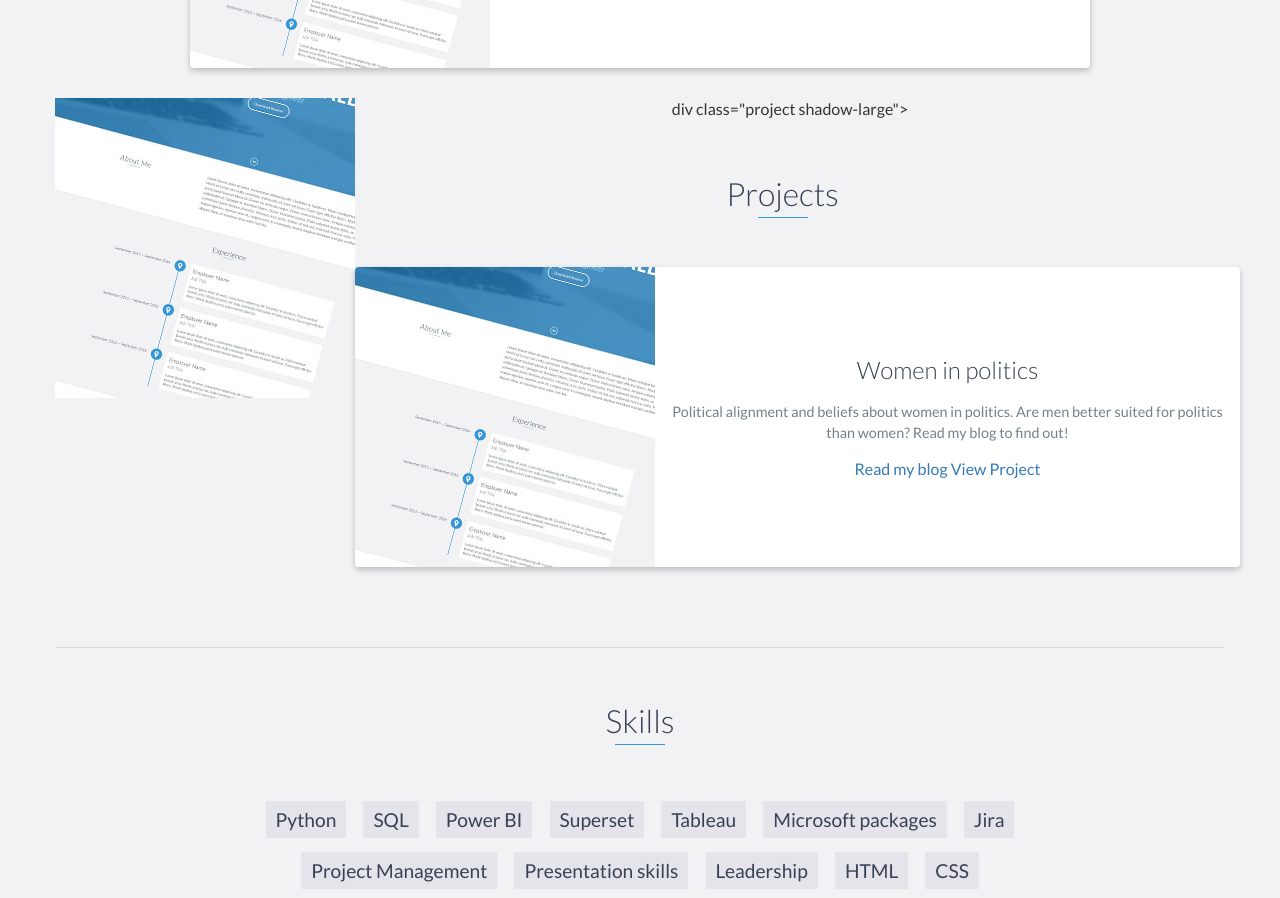
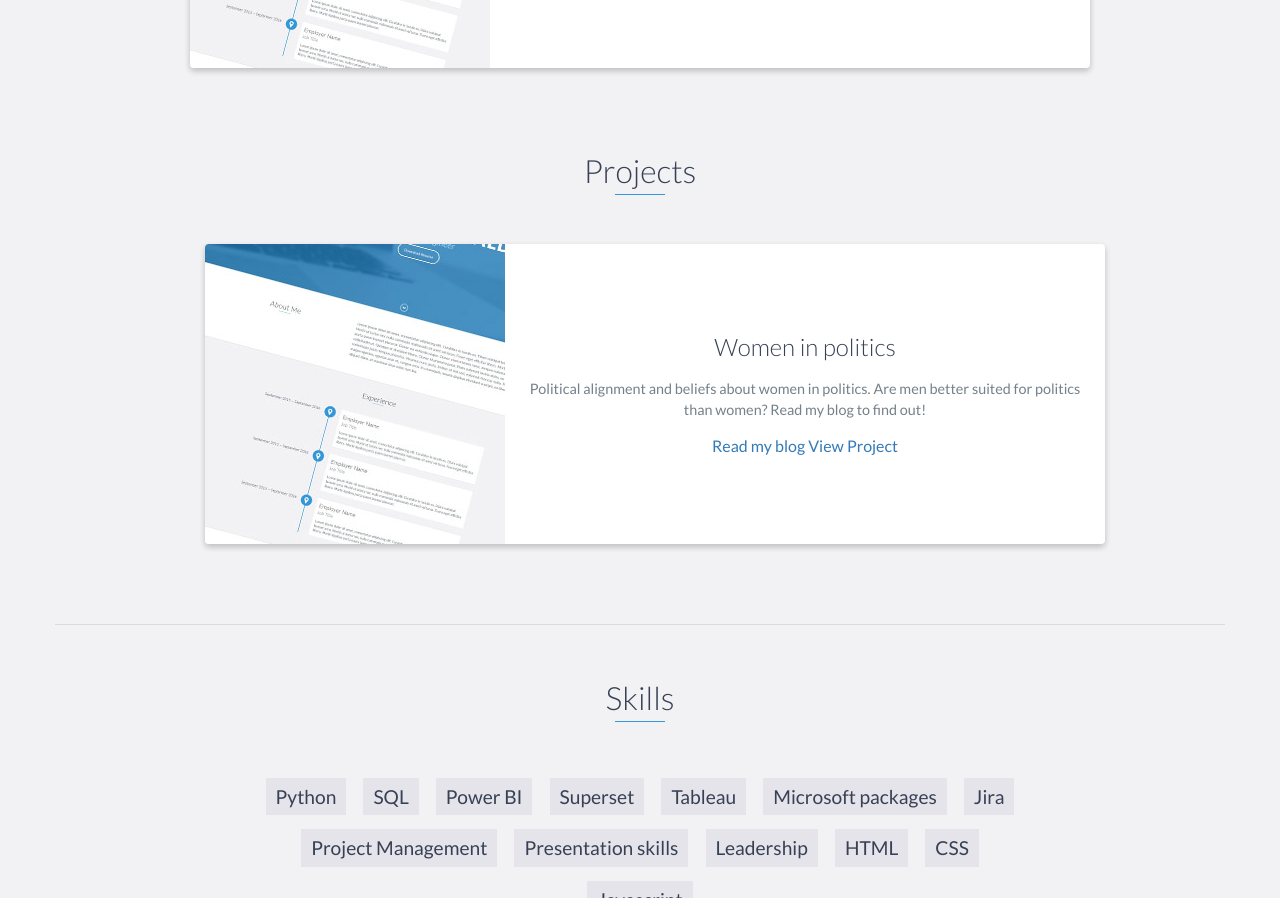
Before and after one commit to Kamara0001/emmanuel-portfolio___, a website: page index.html in a window 1280 px wide. Shown: the part 3825-4723 px from the top of the page. Drawn offline with nearby package versions, Linux system fonts and the light colour scheme; files that its build step writes are made by us from their sources.

Commit message:
Update index.html

```diff
--- a/index.html
+++ b/index.html
@@ -197,10 +197,7 @@
                     <!-- End .project-info -->
 
                 </div>
-		   div class="project shadow-large">
-                    <div class="project-image">
-                        <img src="images/project.jpg" />
-                    </div>
+
                     <!-- End .project-image -->
 
                 <!-- End .project -->
```
